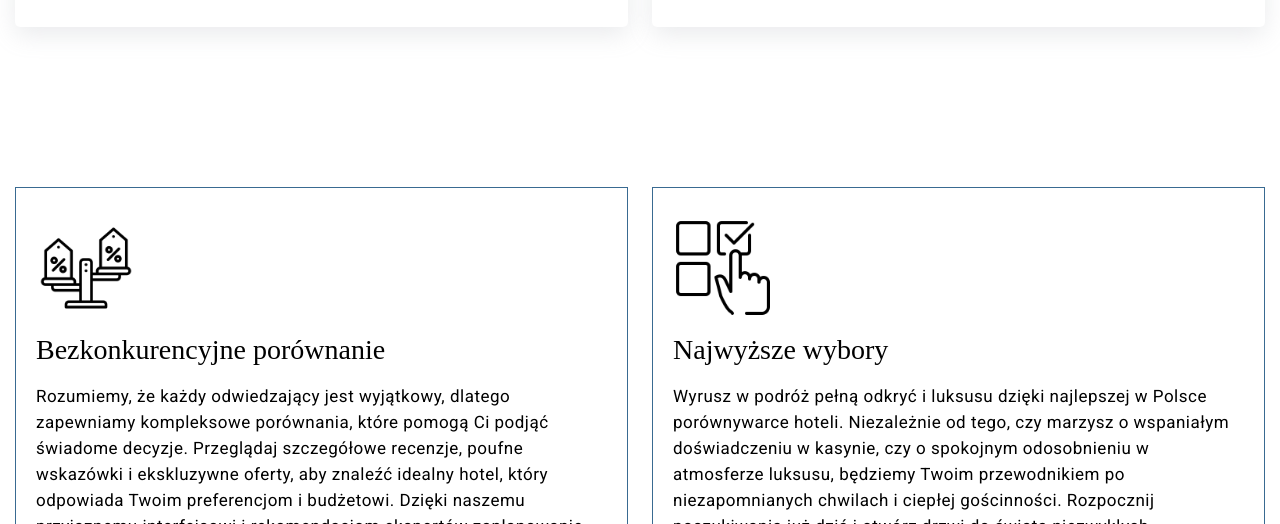
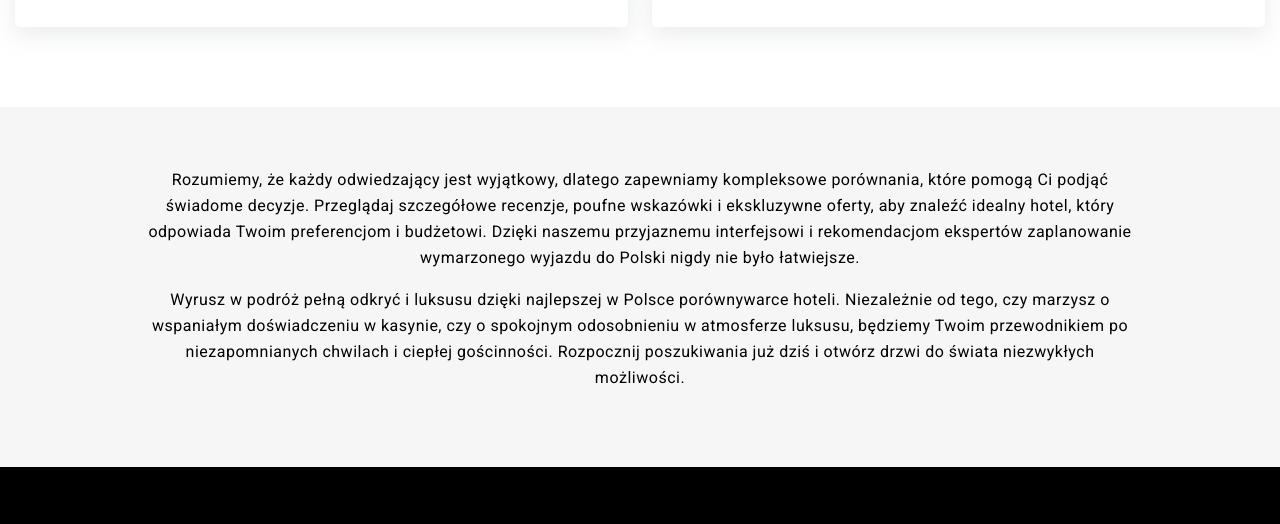
Before and after one commit to frontenddev344/polskanajlepiej, a plain HTML site: page index.html in a window 1280 px wide. Shown: the part 3731-4255 px from the top of the page. Drawn offline with Linux system fonts and the light colour scheme; a web font is replaced by a local one.

Commit message:
new updates

```diff
--- a/assets/css/style.css
+++ b/assets/css/style.css
@@ -894,3 +894,7 @@ body {
 .bottom_footer_copy {
   border-top: 1px solid #fff;
 }
+
+.journey-inner p {
+  font-size: 16px;
+}
--- a/index.html
+++ b/index.html
@@ -249,7 +249,7 @@
       </div>
    </div>
 
-   <div class="planning_hotel section">
+   <!-- <div class="planning_hotel section">
       <div class="container">
 
          <div class="hotels_filter ">
@@ -282,7 +282,25 @@
             </div>
          </div>
       </div>
+   </div> -->
+   <div class="journey-begins">
+      <div class="journey-inner">
+         <!-- <h2 class="heading">Podniecenie w kasynie</h2> -->
+         <p>Rozumiemy, że każdy odwiedzający jest wyjątkowy, dlatego zapewniamy
+            kompleksowe porównania, które pomogą Ci podjąć świadome decyzje. Przeglądaj
+            szczegółowe recenzje, poufne wskazówki i ekskluzywne oferty, aby znaleźć idealny
+            hotel, który odpowiada Twoim preferencjom i budżetowi. Dzięki naszemu
+            przyjaznemu interfejsowi i rekomendacjom ekspertów zaplanowanie wymarzonego
+            wyjazdu do Polski nigdy nie było łatwiejsze.
+         </p>
+         <p>Wyrusz w podróż pełną odkryć i luksusu dzięki najlepszej w Polsce porównywarce
+            hoteli. Niezależnie od tego, czy marzysz o wspaniałym doświadczeniu w kasynie, czy
+            o spokojnym odosobnieniu w atmosferze luksusu, będziemy Twoim przewodnikiem
+            po niezapomnianych chwilach i ciepłej gościnności. Rozpocznij poszukiwania już
+            dziś i otwórz drzwi do świata niezwykłych możliwości.</p>
+      </div>
    </div>
+
    <!-- Footer -->
    <footer class="footer">
       <div class="container">
```
